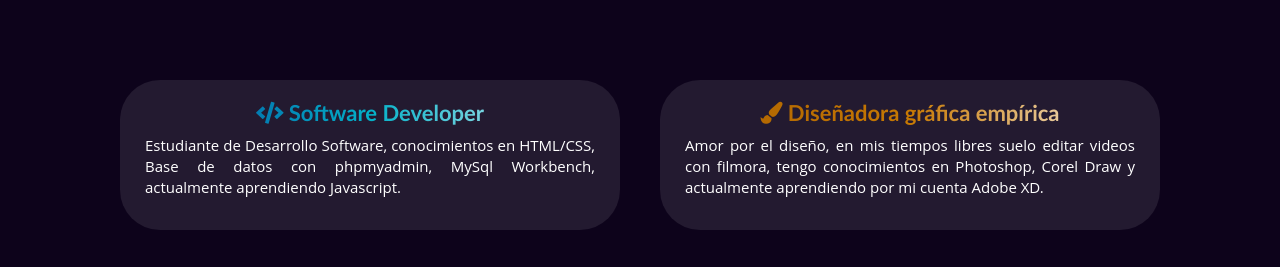
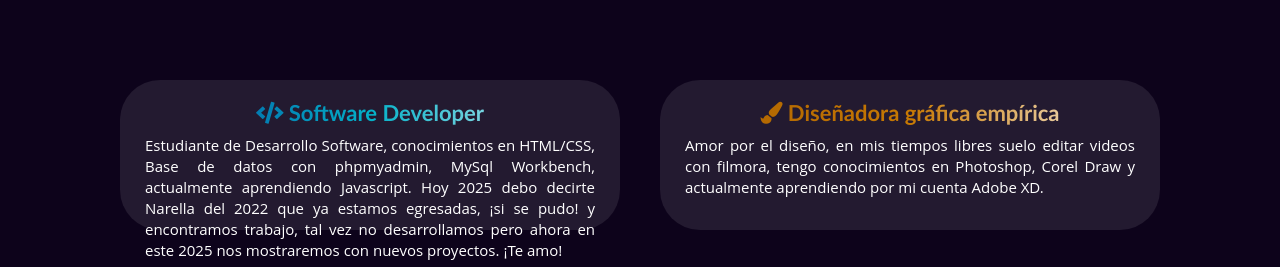
Before and after one commit to angelesnarella/Project.-Html-Css.-First-Page-Web, a plain HTML site: page index.html in a window 1280 px wide. Shown: the part 900-1167 px from the top of the page. Drawn offline with Linux system fonts and the light colour scheme.

Commit message:
Update index.html

```diff
--- a/index.html
+++ b/index.html
@@ -53,7 +53,9 @@
         <div class="column-grid card">
             <div class="description-1 ">
                 <h2 class="center"><i class="fas fa-code"></i> Software Developer</h2>
-                <p>Estudiante de Desarrollo Software, conocimientos en HTML/CSS, Base de datos con phpmyadmin, MySql Workbench, actualmente aprendiendo Javascript.</p>
+                <p>Estudiante de Desarrollo Software, conocimientos en HTML/CSS, Base de datos con phpmyadmin, MySql Workbench, actualmente aprendiendo Javascript.
+                Hoy 2025 debo decirte Narella del 2022 que ya estamos egresadas, ¡si se pudo! y encontramos trabajo, tal vez no desarrollamos pero ahora en este 2025 nos mostraremos con nuevos proyectos. ¡Te amo!
+                </p>
             </div>
 
 
```
